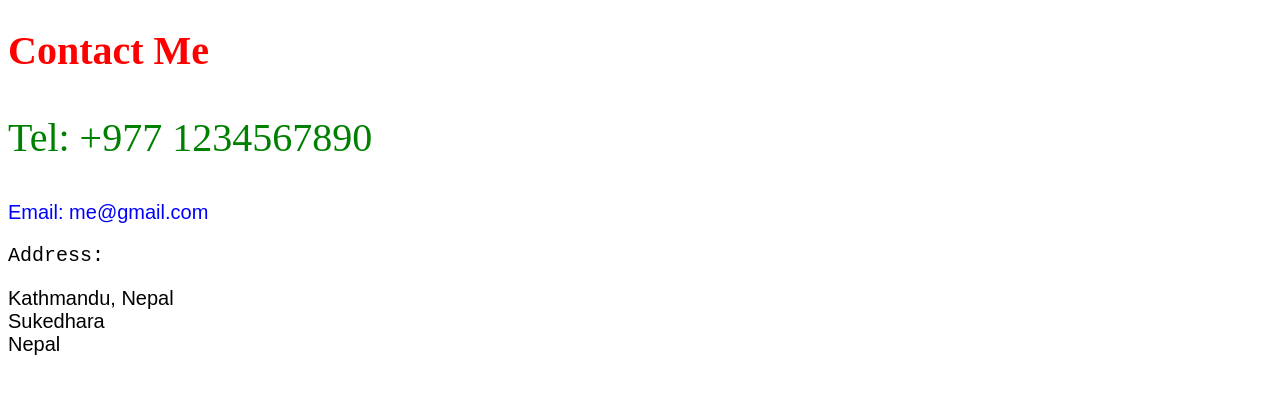
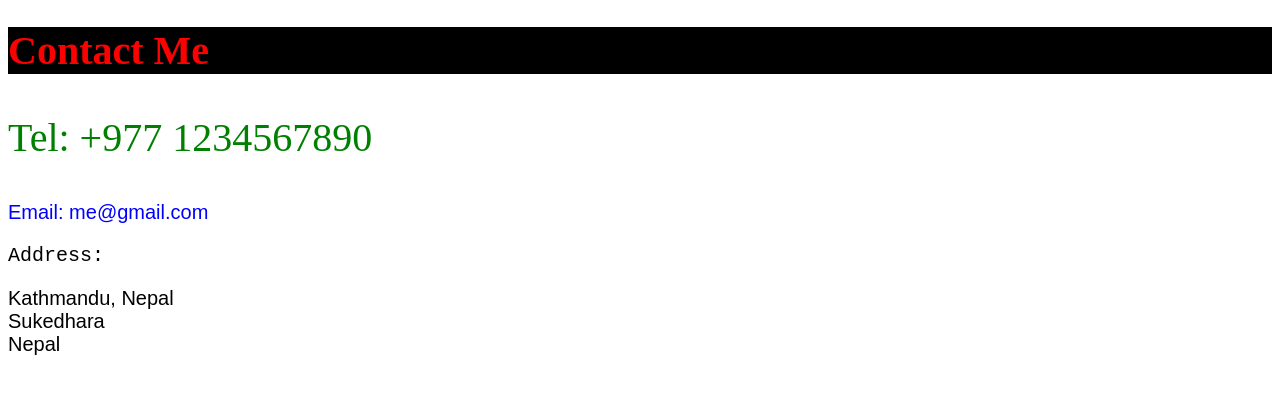
Before and after one commit to roshjung27/web-dev, a plain HTML site: page My Resume/contact.html in a window 1280 px wide. In both pictures the pointer is over the element "Contact Me". Drawn offline with Linux system fonts and the light colour scheme.

Commit message:
bg color

```diff
--- a/My Resume/contact.html
+++ b/My Resume/contact.html
@@ -13,6 +13,10 @@
 
   h1{
     color: Red;
+  }
+
+  h1:hover{
+    background-color: black;
   }
 
   .phone{
```
